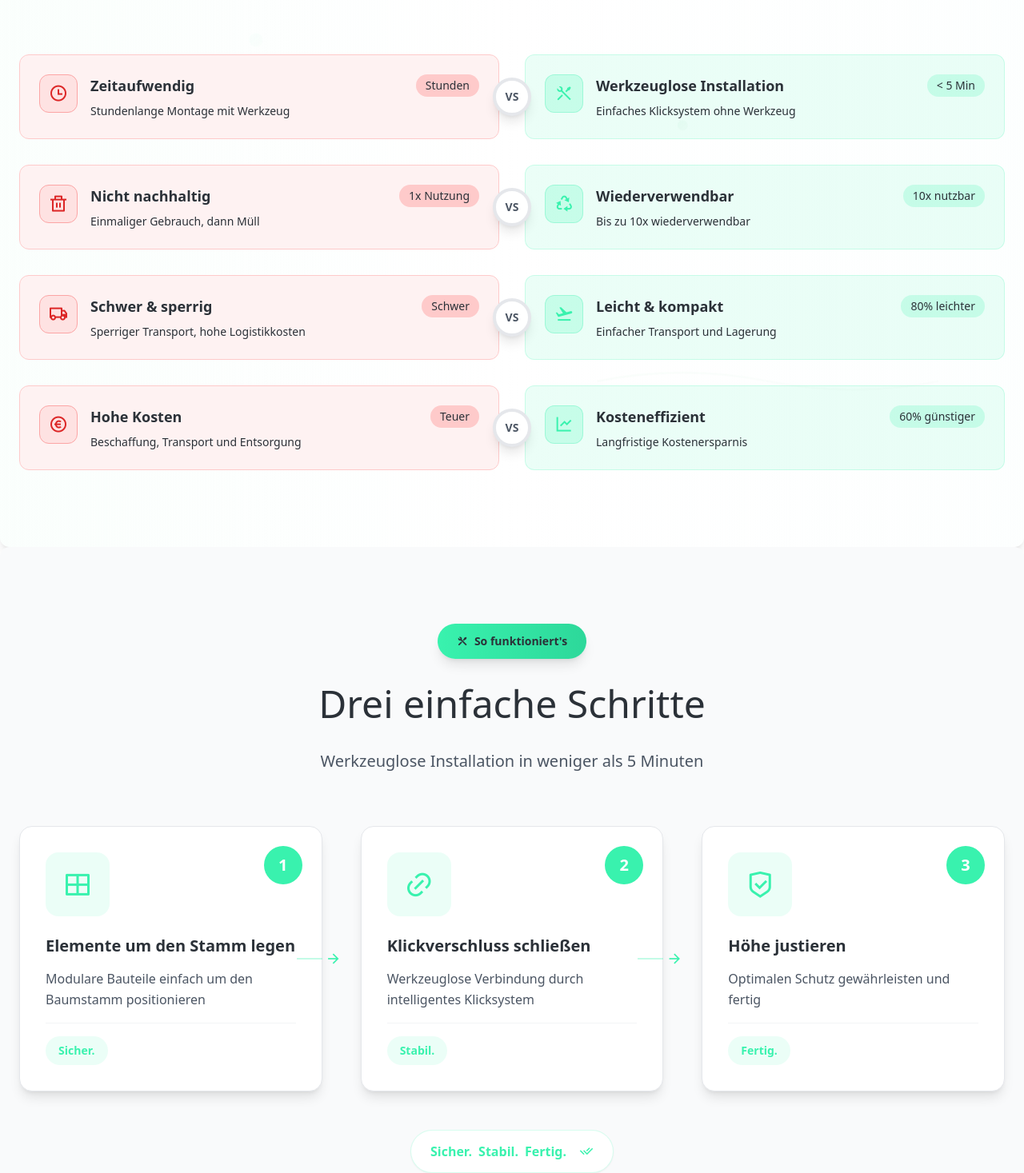
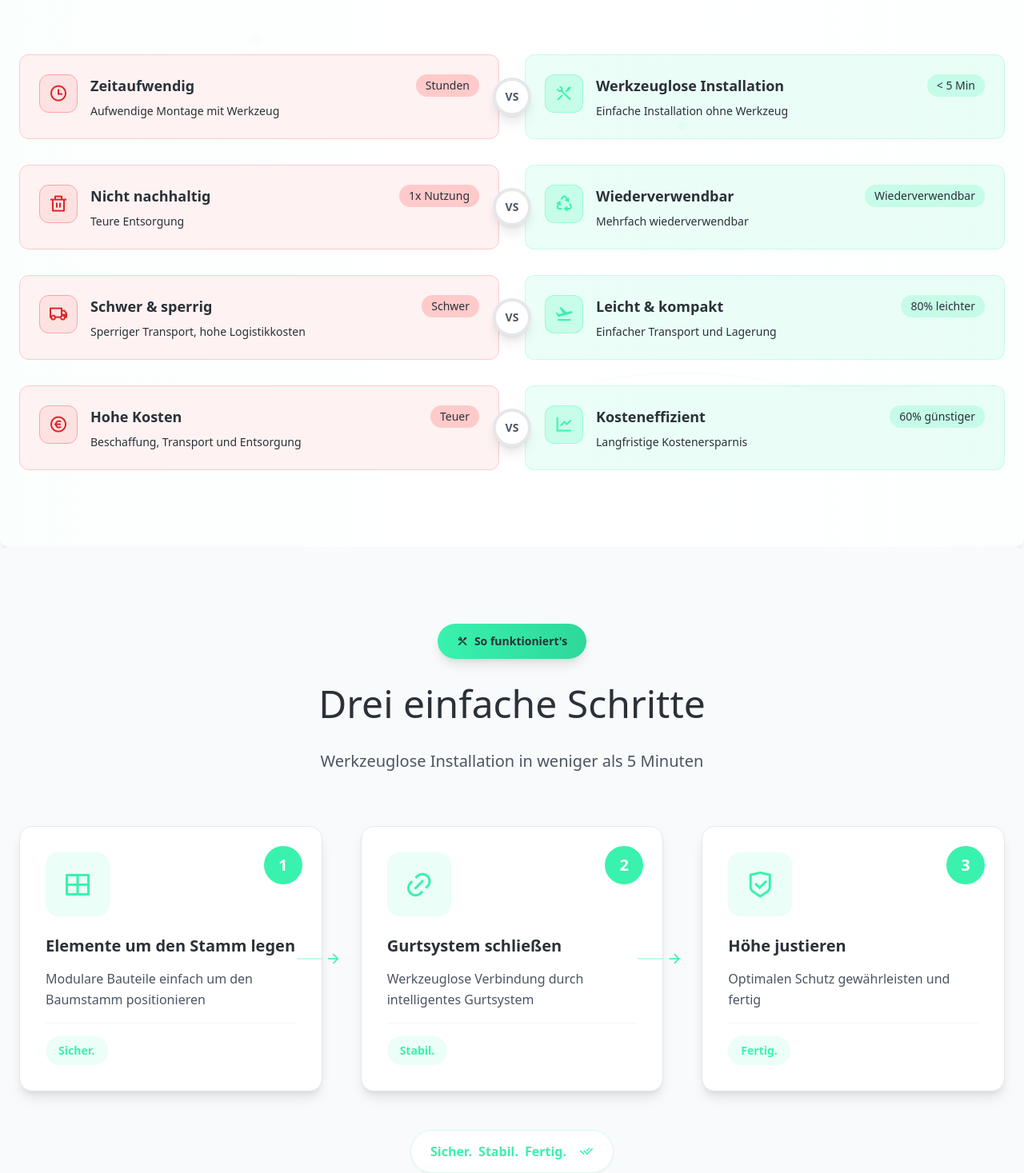
Before and after one commit to smc1992/tricast360, a Next.js app: page / in a window 1280 px wide. Shown: the part 1228-2695 px from the top of the page at 80% size. Built offline with nearby package versions, Linux system fonts and the light colour scheme; some icons are missing.

Commit message:
Produktbeschreibungen korrigiert: Gurtsystem statt Klicksystem, realistische Wiederverwendbarkeit, ehrliche Baumschutz-Zahlen

```diff
--- a/app/kontakt/page.tsx
+++ b/app/kontakt/page.tsx
@@ -374,7 +374,7 @@ export default function KontaktPage() {
                     </div>
                     <div className="flex items-center gap-3">
                       <i className="ri-recycle-line text-[#39F2AE]"></i>
-                      <span className="text-gray-700 text-sm">10× wiederverwendbar</span>
+                      <span className="text-gray-700 text-sm">Mehrfach wiederverwendbar</span>
                     </div>
                     <div className="flex items-center gap-3">
                       <i className="ri-award-line text-[#39F2AE]"></i>
--- a/app/system/SystemOverview.tsx
+++ b/app/system/SystemOverview.tsx
@@ -10,7 +10,7 @@ export default function SystemOverview() {
       details: ["Stammumfang 20-80 cm", "Höhe stufenlos verstellbar", "Beliebig erweiterbar"]
     },
     {
-      title: "Klick-Verbindung",
+      title: "Gurt-Verbindung",
       description: "Werkzeuglose Installation in wenigen Minuten",
       icon: "ri-link",
       details: ["Ohne Werkzeug", "Sichere Verriegelung", "Einfache Demontage"]
@@ -25,7 +25,7 @@ export default function SystemOverview() {
       title: "Wiederverwendbar",
       description: "Nachhaltig durch mehrfache Nutzung auf verschiedenen Baustellen",
       icon: "ri-recycle-line",
-      details: ["Bis zu 10x verwendbar", "Einfache Reinigung", "Langlebige Materialien"]
+      details: ["Mehrfach verwendbar", "Einfache Reinigung", "Langlebige Materialien"]
     }
   ];
 
@@ -56,7 +56,7 @@ export default function SystemOverview() {
               <div className="w-6 h-6 bg-[#39F2AE] rounded-full flex items-center justify-center">
                 <i className="ri-check-line text-white text-sm"></i>
               </div>
-              <span className="text-gray-800">Über 10.000 geschützte Bäume</span>
+              <span className="text-gray-800">Bereit für den Markteintritt</span>
             </div>
           </div>
         </div>
@@ -116,8 +116,8 @@ export default function SystemOverview() {
               <div className="text-sm text-gray-600">Weniger Installationszeit</div>
             </div>
             <div className="space-y-3">
-              <div className="text-3xl font-light text-[#39F2AE]">10x</div>
-              <div className="text-sm text-gray-600">Wiederverwendbar</div>
+              <div className="text-3xl font-light text-[#39F2AE]">100%</div>
+              <div className="text-sm text-gray-600">Nachhaltig</div>
             </div>
             <div className="space-y-3">
               <div className="text-3xl font-light text-[#39F2AE]">100%</div>
--- a/app/system/TechnicalSpecs.tsx
+++ b/app/system/TechnicalSpecs.tsx
@@ -37,7 +37,7 @@ export default function TechnicalSpecs() {
       category: "Nachhaltigkeit",
       icon: "ri-leaf-line",
       specs: [
-        { label: "Wiederverwendbar", value: "bis 10x" },
+        { label: "Nachhaltig", value: "100%" },
         { label: "Recycelter Anteil", value: "85%" },
         { label: "Recycelbar", value: "100%" },
         { label: "CO₂-Einsparung", value: "60% vs. Einweg" }
@@ -242,7 +242,7 @@ export default function TechnicalSpecs() {
                 <i className="ri-refresh-line text-[#39F2AE]"></i>
               </div>
               <div>
-                <div className="text-gray-800 font-medium">10x wiederverwendbar</div>
+                <div className="text-gray-800 font-medium">Mehrfach wiederverwendbar</div>
                 <div className="text-gray-600 text-sm">Über viele Jahre hinweg</div>
               </div>
             </div>
--- a/components/BenefitsSection.tsx
+++ b/components/BenefitsSection.tsx
@@ -19,7 +19,7 @@ export default function BenefitsSection() {
       title: "Ressourcenschonend",
       description: "Minimaler Materialverbrauch durch intelligente Wiederverwendung",
       icon: "ri-recycle-line",
-      highlight: "10x nutzbar",
+      highlight: "Mehrfach nutzbar",
       color: "from-[#39F2AE] to-[#2dd89a]",
       bgColor: "bg-[#39F2AE]/10",
       borderColor: "border-[#39F2AE]/20",
--- a/components/EnvironmentalImpactSection.tsx
+++ b/components/EnvironmentalImpactSection.tsx
@@ -35,7 +35,7 @@ export default function EnvironmentalImpactSection() {
       description: "75% Materialreduktion durch intelligente Wiederverwendung über 10+ Zyklen.",
       icon: "ri-recycle-line",
       color: "tricast",
-      badge: "10x nutzbar"
+      badge: "Wiederverwendbar"
     },
     {
       title: "Qualitätsgeprüft",
--- a/components/HowItWorksSection.tsx
+++ b/components/HowItWorksSection.tsx
@@ -12,8 +12,8 @@ export default function HowItWorksSection() {
     },
     {
       number: "2",
-      title: "Klickverschluss schließen",
-      description: "Werkzeuglose Verbindung durch intelligentes Klicksystem",
+      title: "Gurtsystem schließen",
+      description: "Werkzeuglose Verbindung durch intelligentes Gurtsystem",
       icon: "ri-link",
       benefit: "Stabil."
     },
--- a/components/ProblemSolutionSection.tsx
+++ b/components/ProblemSolutionSection.tsx
@@ -29,13 +29,13 @@ export default function ProblemSolutionSection() {
       problem: {
         text: 'Zeitaufwendig',
         icon: 'ri-time-line',
-        detail: 'Stundenlange Montage mit Werkzeug',
+        detail: 'Aufwendige Montage mit Werkzeug',
         badge: 'Stunden'
       },
       solution: {
         text: 'Werkzeuglose Installation',
         icon: 'ri-tools-line',
-        detail: 'Einfaches Klicksystem ohne Werkzeug',
+        detail: 'Einfache Installation ohne Werkzeug',
         badge: '< 5 Min'
       }
     },
@@ -43,14 +43,14 @@ export default function ProblemSolutionSection() {
       problem: {
         text: 'Nicht nachhaltig',
         icon: 'ri-delete-bin-line',
-        detail: 'Einmaliger Gebrauch, dann Müll',
+        detail: 'Teure Entsorgung',
         badge: '1x Nutzung'
       },
       solution: {
         text: 'Wiederverwendbar',
         icon: 'ri-recycle-line',
-        detail: 'Bis zu 10x wiederverwendbar',
-        badge: '10x nutzbar'
+        detail: 'Mehrfach wiederverwendbar',
+        badge: 'Wiederverwendbar'
       }
     },
     {
```
